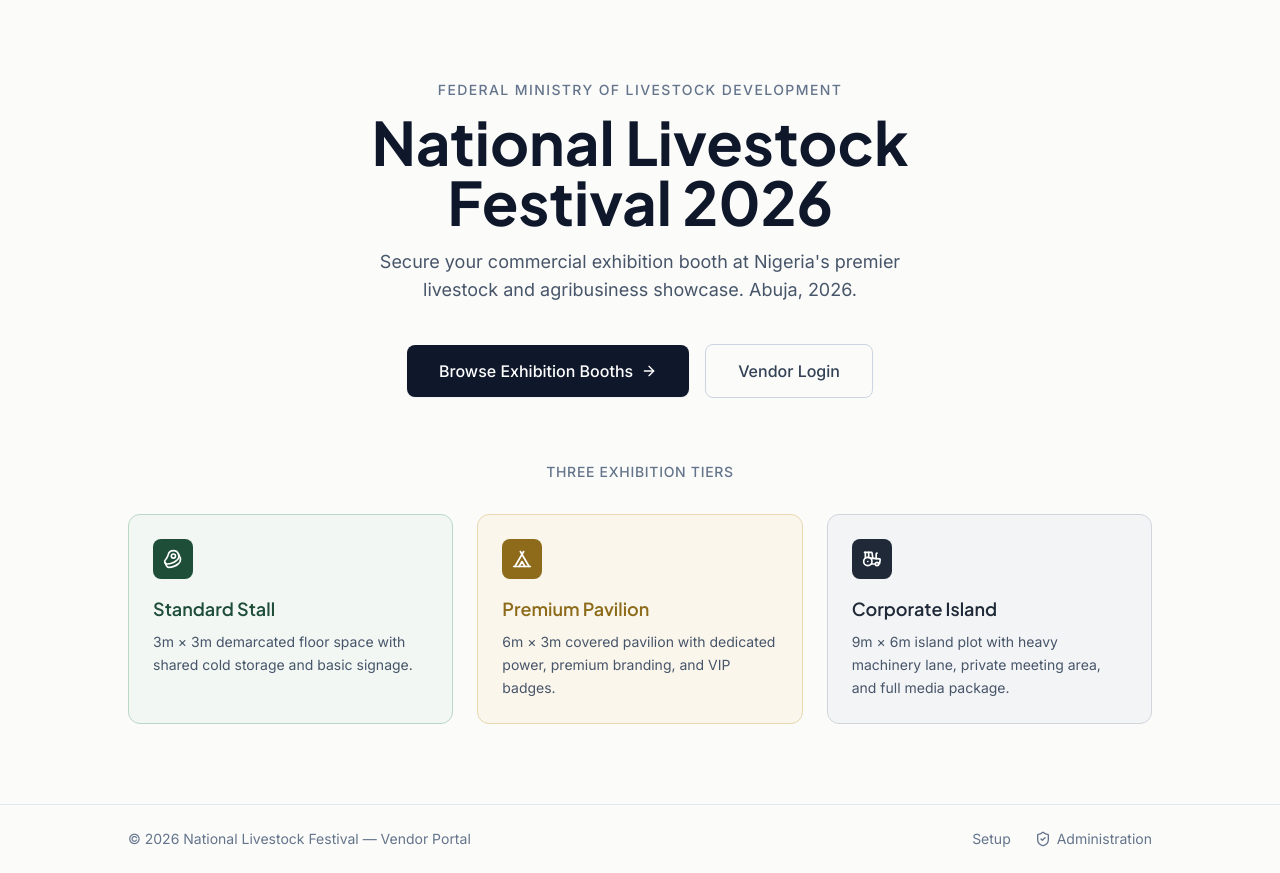
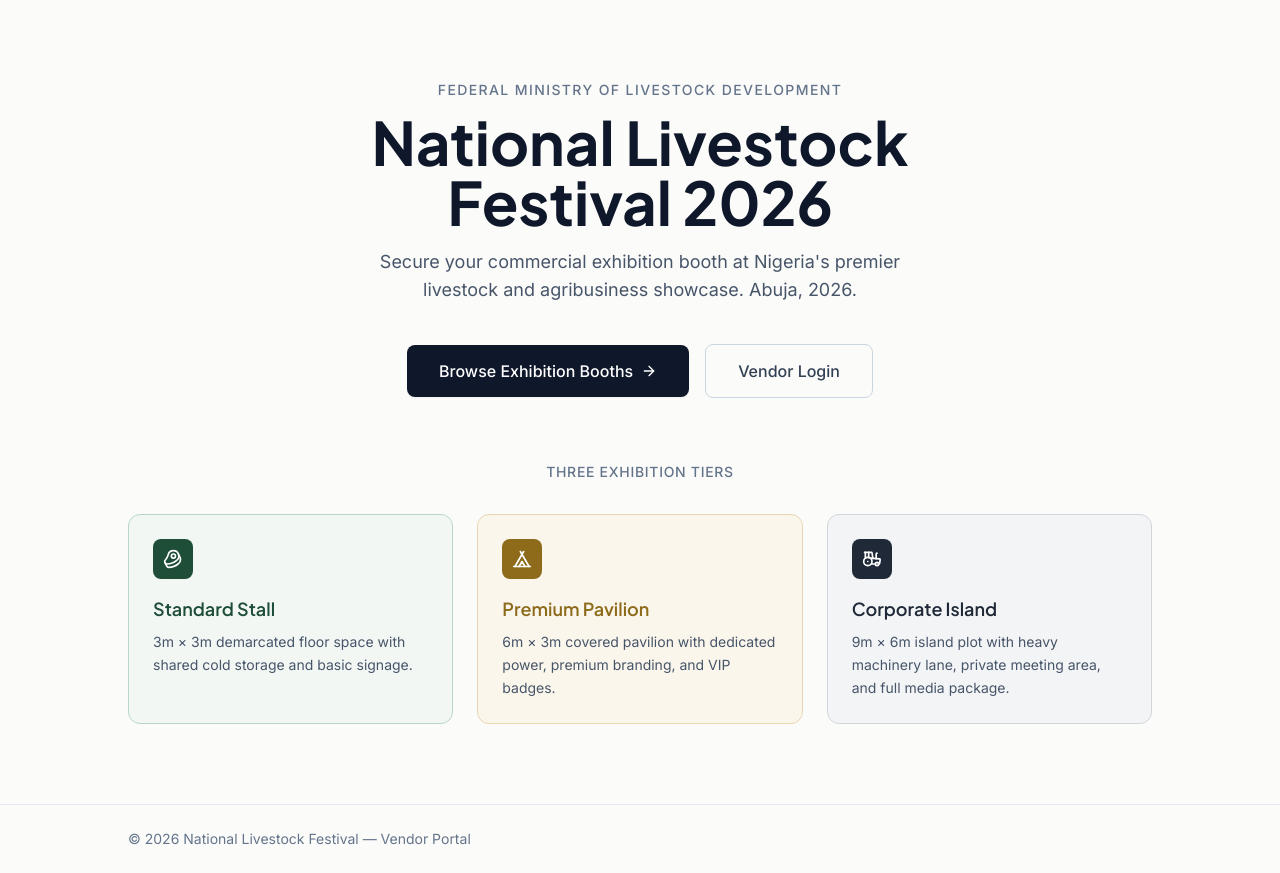
Before and after one commit to johnnym5/NLF-VENDORS, a Next.js app: page / in a window 1280 px wide. Built offline with nearby package versions, Linux system fonts and the light colour scheme; no server answers.

Commit message:
Remove Setup and Administration links from landing page footer

```diff
--- a/src/app/page.tsx
+++ b/src/app/page.tsx
@@ -1,5 +1,5 @@
 import Link from 'next/link';
-import { Beef, Tent, Tractor, ArrowRight, ShieldCheck } from 'lucide-react';
+import { Beef, Tent, Tractor, ArrowRight } from 'lucide-react';
 
 const boothHighlights = [
   {
@@ -107,21 +107,6 @@ export default function LandingPage() {
       <footer className="border-t border-slate-200 py-6 px-4">
         <div className="max-w-5xl mx-auto flex flex-col sm:flex-row justify-between items-center gap-4 text-sm text-slate-500">
           <p>© 2026 National Livestock Festival — Vendor Portal</p>
-          <div className="flex items-center gap-6">
-            <Link
-              href="/setup"
-              className="text-slate-500 hover:text-slate-700 transition-colors"
-            >
-              Setup
-            </Link>
-            <Link
-              href="/admin/booths"
-              className="inline-flex items-center gap-1.5 text-slate-500 hover:text-slate-700 transition-colors"
-            >
-              <ShieldCheck className="w-4 h-4" />
-              Administration
-            </Link>
-          </div>
         </div>
       </footer>
     </div>
```
